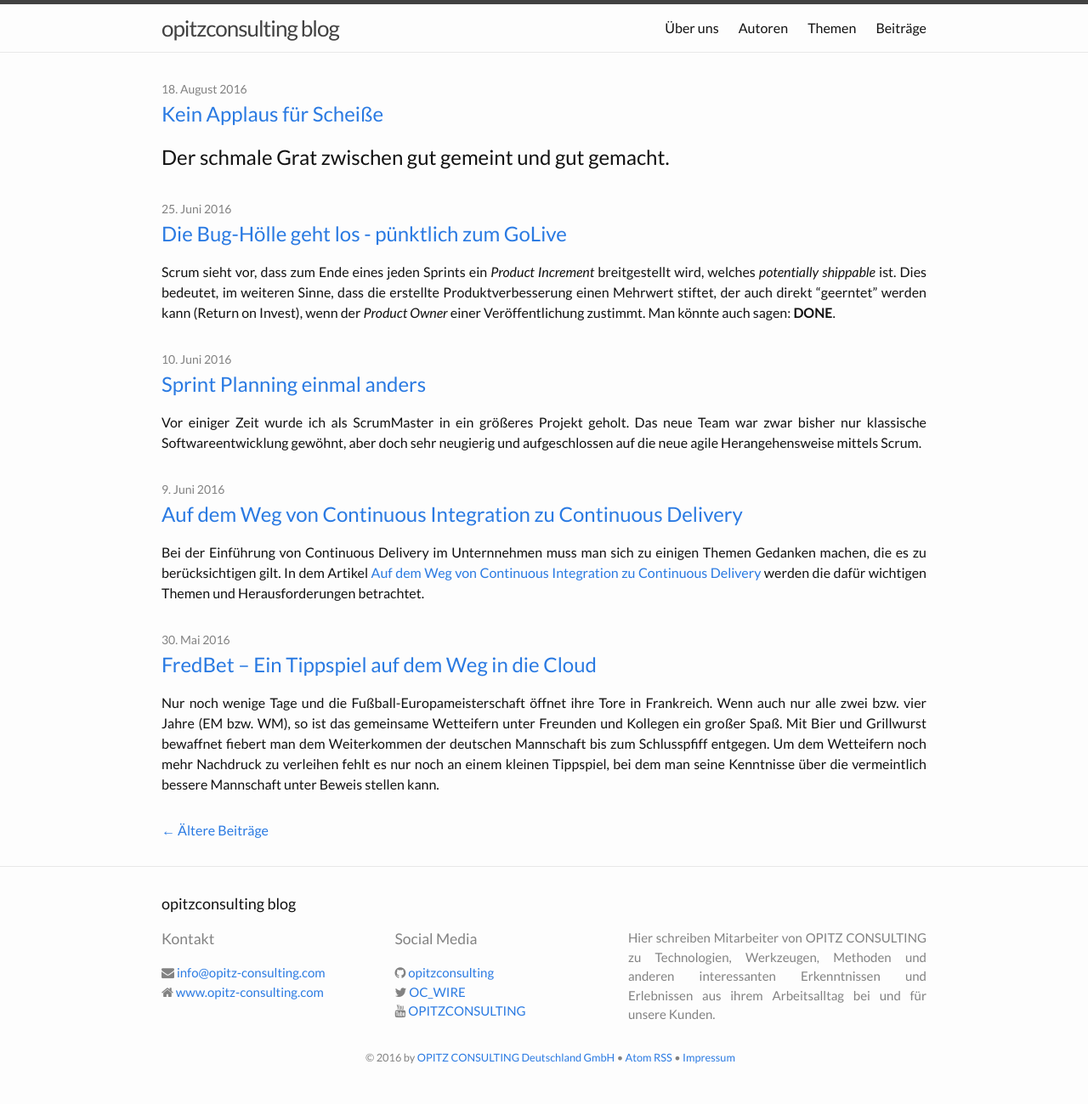
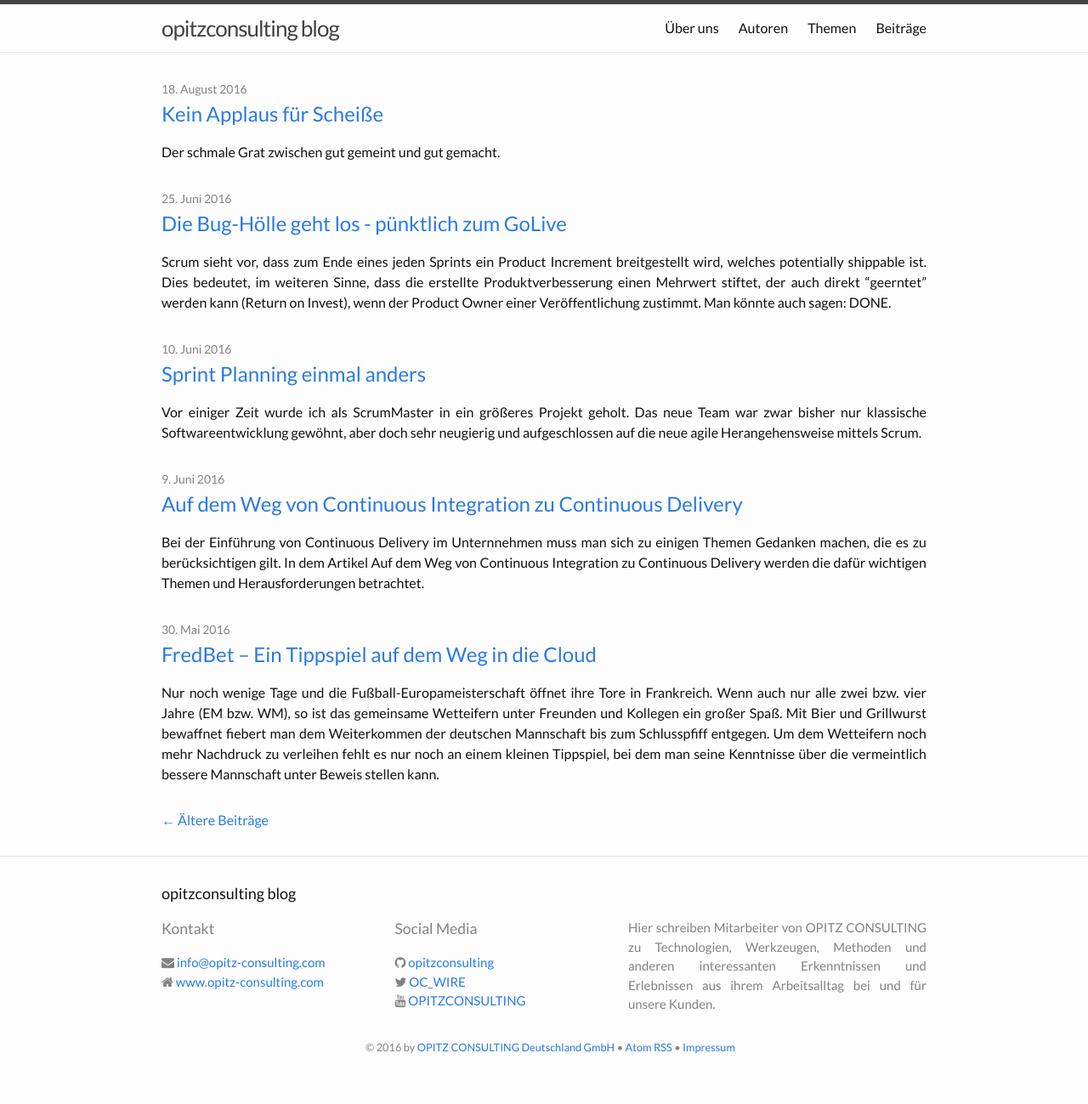
Before and after one commit to opitzconsulting/opitzconsulting.github.io, a Jekyll site: the page built from index.html, in a window 1280 px wide. Shown: the whole page at 85% size. Built offline with Jekyll 4.4.1, drawn with Linux system fonts in a browser that asks for light colours; nearby versions of some CDN libraries; the list of posts is cut into pages by our own code.

Commit message:
excerpts with escaped html inside paragraph

```diff
--- a/_layouts/category.html
+++ b/_layouts/category.html
@@ -15,7 +15,7 @@ layout: default
     <h2>
       <a class="post-link" href="{{ post.url | prepend: site.baseurl }}">{{ post.title }}</a>
     </h2>
-    {{ post.excerpt }}
+    <p>{{ post.excerpt | strip_html }}</p>
   </li>
   {% endfor %}
 </ul>
--- a/index.html
+++ b/index.html
@@ -11,7 +11,7 @@ title: Beiträge
         <h2>
           <a class="post-link" href="{{ post.url | prepend: site.baseurl }}">{{ post.title }}</a>
         </h2>
-        {{ post.excerpt }}
+        <p>{{ post.excerpt | strip_html }}</p>
       </li>
     {% endfor %}
   </ul>
```
